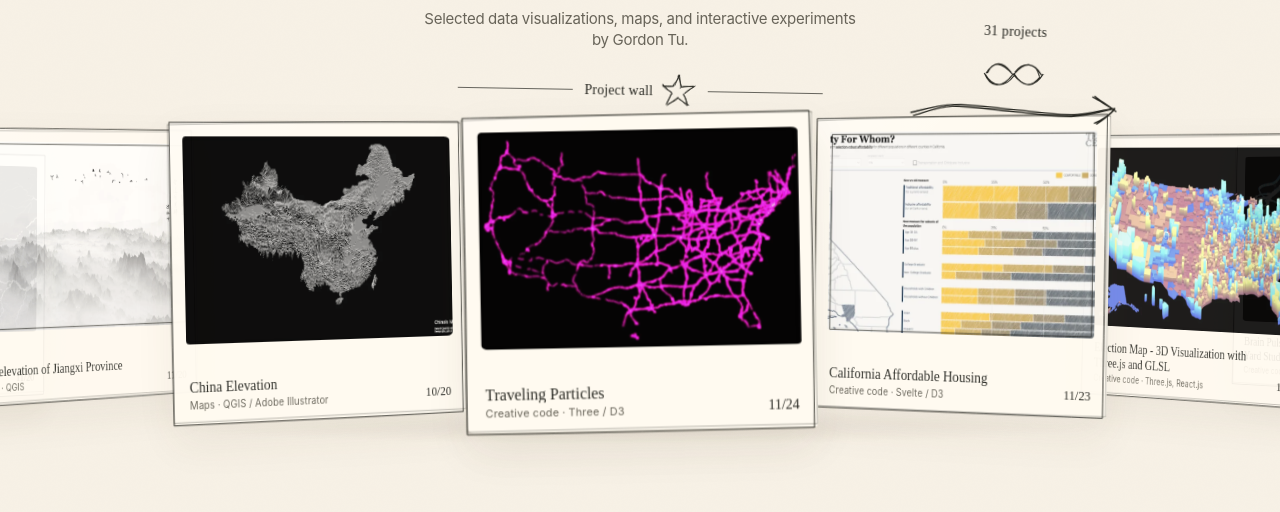
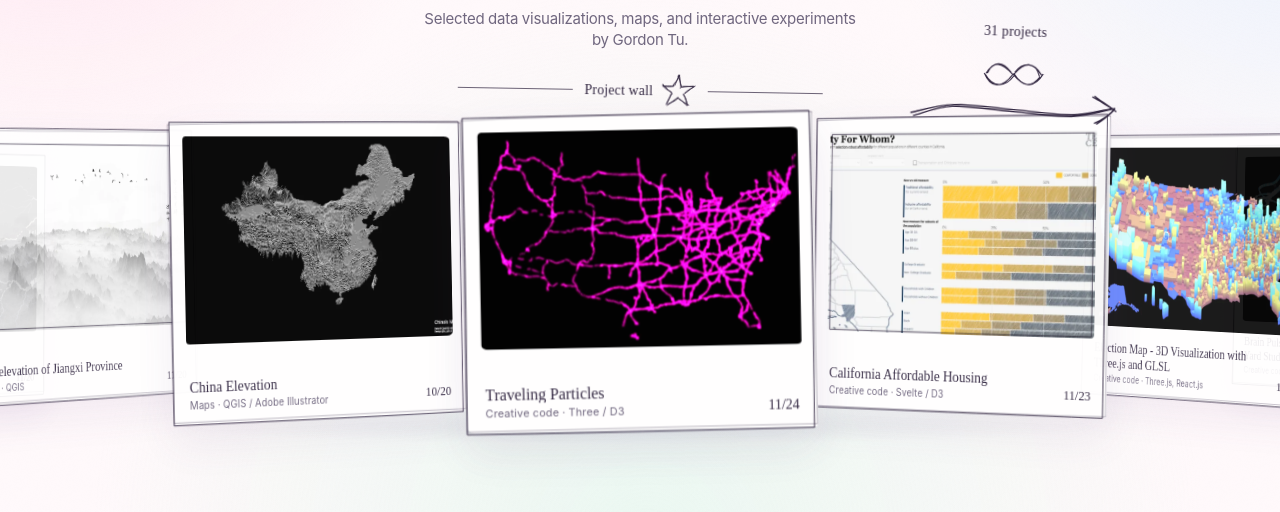
Before and after one commit to tututwo/gordontu, a SvelteKit app: page / in a window 1280 px wide. Shown: the part 229-741 px from the top of the page. Built offline with nearby package versions, Linux system fonts and the light colour scheme; a web font is replaced by a local one.

Commit message:
Refresh landing page palette and ambient background motion

```diff
--- a/src/app.css
+++ b/src/app.css
@@ -12,28 +12,32 @@
 
 @layer base {
 	:root {
-		--paper: #f7f1e6;
-		--paper-elevated: #fffaf0;
-		--ink: #292923;
-		--muted-ink: #686459;
-		--accent: #d9593d;
-		--accent-pressed: #bd432d;
-		--accent-sun: #dca73b;
-		--accent-cool: #47747a;
-		--surface: rgb(255 250 240 / 0.78);
-		--surface-solid: #fffaf0;
-		--hairline: rgb(54 49 40 / 0.14);
-		--shadow-soft: rgb(87 65 38 / 0.12);
+		--paper: #fff9fb;
+		--paper-elevated: #fffefe;
+		--ink: #342943;
+		--muted-ink: #70677f;
+		--accent: #e94f87;
+		--accent-pressed: #cc3f70;
+		--accent-sun: #efa928;
+		--accent-cool: #356fbd;
+		--wash-blush: rgb(255 213 230 / 0.62);
+		--wash-sky: rgb(207 235 255 / 0.58);
+		--wash-mint: rgb(214 246 231 / 0.5);
+		--surface: rgb(255 255 255 / 0.82);
+		--surface-solid: #fffefe;
+		--hairline: rgb(69 51 94 / 0.14);
+		--shadow-soft: rgb(104 70 128 / 0.14);
+		--wall-shadow: rgb(98 70 126 / 0.12);
 		--sketch-ink: var(--ink);
-		--sketch-line: rgb(41 41 35 / 0.7);
-		--sketch-line-soft: rgb(41 41 35 / 0.38);
+		--sketch-line: rgb(52 41 67 / 0.72);
+		--sketch-line-soft: rgb(52 41 67 / 0.36);
 		--font-ui: -apple-system, BlinkMacSystemFont, "SF Pro Text", "Helvetica Neue", Arial,
 			sans-serif;
 		--font-display: "Newsreader Variable", Georgia, serif;
 		--font-hand: "Shantell Sans Variable", cursive;
 		--ease-out: cubic-bezier(0.23, 1, 0.32, 1);
 		--ease-in-out: cubic-bezier(0.77, 0, 0.175, 1);
-		--shadow-material: 0 16px 42px rgb(87 65 38 / 0.075);
+		--shadow-material: 0 16px 42px rgb(101 70 128 / 0.09);
 		--press-in-duration: 100ms;
 		--press-out-duration: 160ms;
 
--- a/src/app.html
+++ b/src/app.html
@@ -4,7 +4,7 @@
 <head>
   <meta charset="utf-8" />
   <link rel="icon" href="/印章.png" />
-  <meta name="theme-color" content="#f8f4e9" />
+  <meta name="theme-color" content="#fff9fb" />
   <title>Gordon Tu</title>
   <meta name="viewport" content="width=device-width, initial-scale=1" />
   %sveltekit.head%
--- a/src/lib/landingPage/ProjectCard.svelte
+++ b/src/lib/landingPage/ProjectCard.svelte
@@ -263,7 +263,7 @@
 		width: 100%;
 		height: 100%;
 		object-fit: cover;
-		filter: saturate(0.92) contrast(0.975) sepia(0.045);
+		filter: saturate(1.06) contrast(0.99);
 		opacity: 0;
 		transform: scale(1);
 		transition: opacity 180ms ease;
--- a/src/lib/landingPage/ProjectWall.svelte
+++ b/src/lib/landingPage/ProjectWall.svelte
@@ -445,7 +445,7 @@
 		left: 50%;
 		width: min(76vw, 70rem);
 		height: 2.25rem;
-		background: radial-gradient(ellipse, rgb(82 62 40 / 0.14), transparent 68%);
+		background: radial-gradient(ellipse, var(--wall-shadow), transparent 68%);
 		content: '';
 		opacity: 0.6;
 		transform: translateX(-50%);
--- a/src/routes/+page.svelte
+++ b/src/routes/+page.svelte
@@ -277,13 +277,36 @@
 		isolation: isolate;
 	}
 
+	.landing-shell::before,
+	.landing-shell::after {
+		position: fixed;
+		inset: -18vmax;
+		content: '';
+		pointer-events: none;
+		will-change: transform;
+	}
+
+	.landing-shell::before {
+		z-index: -3;
+		background:
+			radial-gradient(circle at 16% 18%, var(--wash-blush), transparent 25rem),
+			radial-gradient(circle at 84% 17%, var(--wash-sky), transparent 28rem);
+		animation: ambient-drift-primary 26s var(--ease-in-out) -8s infinite;
+	}
+
+	.landing-shell::after {
+		z-index: -2;
+		background: radial-gradient(circle at 50% 82%, var(--wash-mint), transparent 34rem);
+		animation: ambient-drift-secondary 34s var(--ease-in-out) -19s infinite;
+	}
+
 	.paper-texture {
 		position: fixed;
 		z-index: -1;
 		inset: 0;
 		width: 100%;
 		height: 100%;
-		opacity: 0.12;
+		opacity: 0.075;
 		pointer-events: none;
 		mix-blend-mode: multiply;
 	}
@@ -530,6 +553,32 @@
 		}
 	}
 
+	@keyframes ambient-drift-primary {
+		0%,
+		100% {
+			transform: translate3d(-2.5%, -1.5%, 0) scale(1.02) rotate(-0.6deg);
+		}
+
+		48% {
+			transform: translate3d(2.5%, 2%, 0) scale(1.07) rotate(0.8deg);
+		}
+	}
+
+	@keyframes ambient-drift-secondary {
+		0%,
+		100% {
+			transform: translate3d(1.5%, 2.25%, 0) scale(1.04) rotate(0.5deg);
+		}
+
+		40% {
+			transform: translate3d(-2.25%, -1.75%, 0) scale(1.08) rotate(-0.7deg);
+		}
+
+		72% {
+			transform: translate3d(0.5%, -3%, 0) scale(1.02) rotate(0.25deg);
+		}
+	}
+
 	@media (max-width: 980px) {
 		.hero {
 			padding-top: 1.6rem;
@@ -607,6 +656,13 @@
 	}
 
 	@media (prefers-reduced-motion: reduce) {
+		.landing-shell::before,
+		.landing-shell::after {
+			animation: none;
+			transform: none;
+			will-change: auto;
+		}
+
 		.drag-annotation {
 			transform: rotate(-3deg);
 			animation: drag-cue-opacity 200ms var(--ease-out) 350ms both;
```
